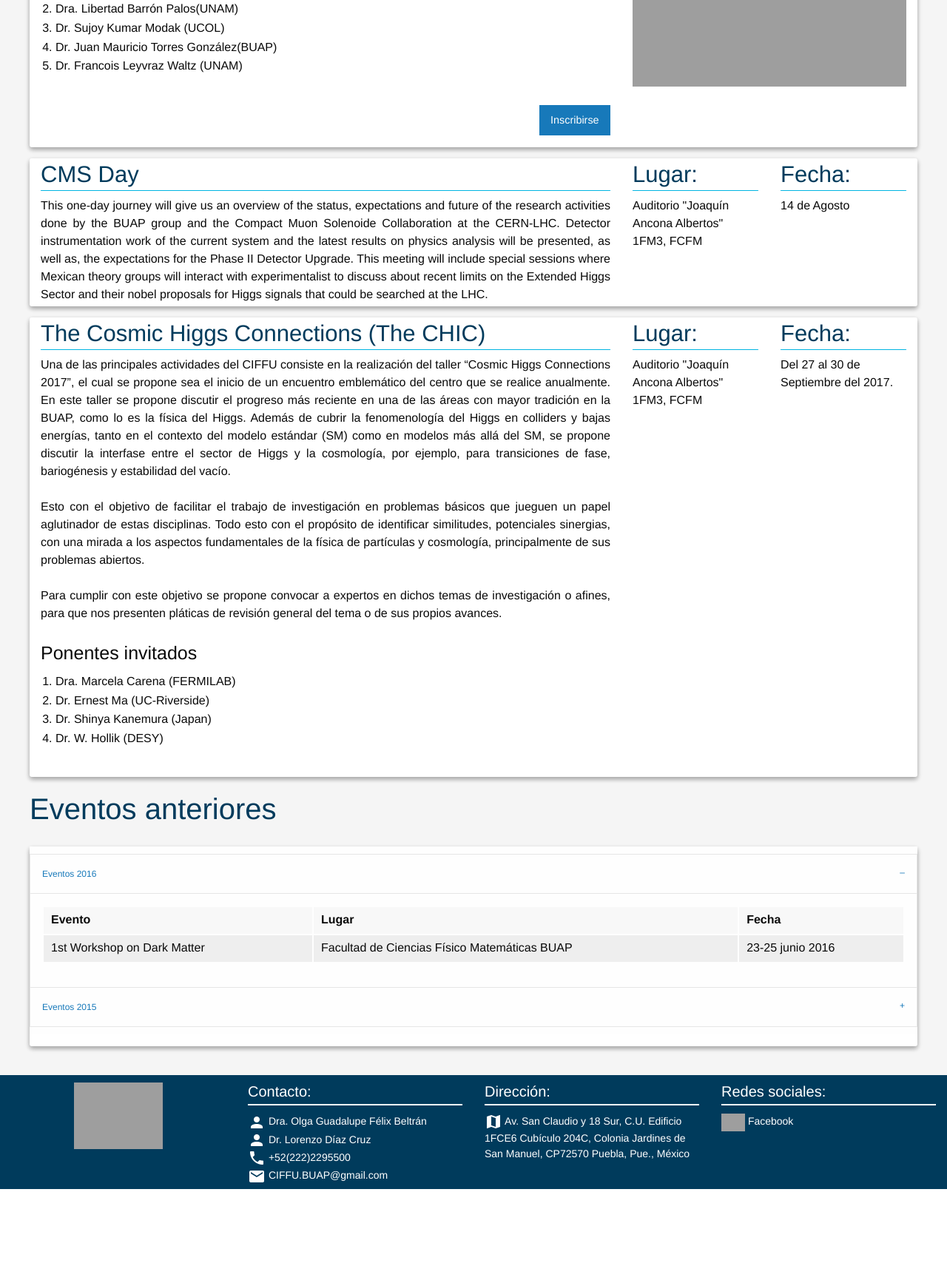
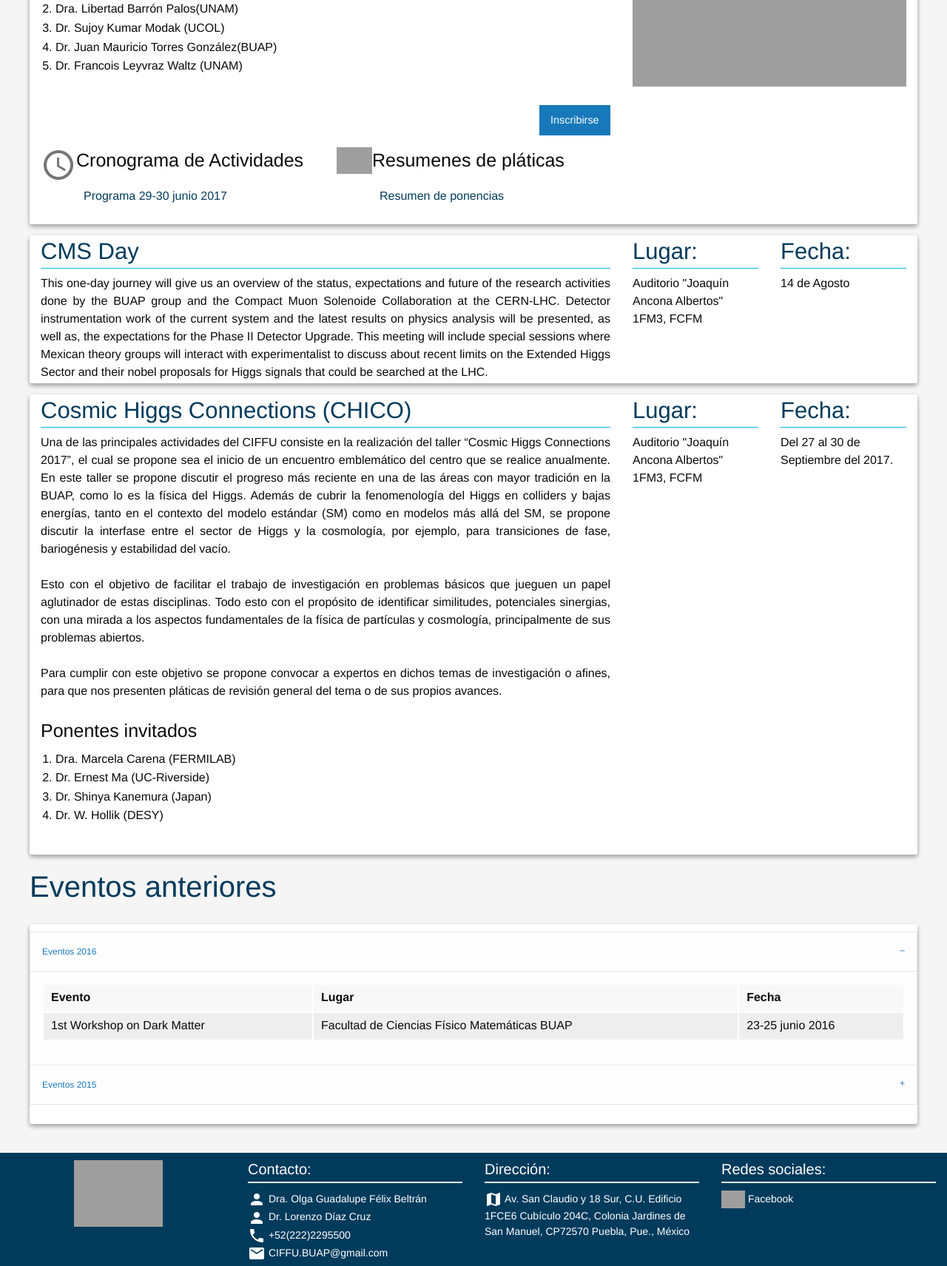
Before and after one commit to CIFFU/codigo-fuente, a PHP site: page /eventos.php in a window 1280 px wide. Shown: the part 606-2317 px from the top of the page at 74% size. Before the commit the page ends 2213 px from the top, so only its background shows below. Run offline with PHP 8.4, Linux system fonts and the light colour scheme; grey boxes are pictures that could not be loaded.

Commit message:
Cuarta revision

```diff
--- a/eventos.php
+++ b/eventos.php
@@ -31,9 +31,38 @@ Para cumplir con este objetivo se propone convocar a expertos en dichos temas de
                 <br>
       <a href="https://docs.google.com/forms/d/e/1FAIpQLSeJfCLCaTeswTYhIkJxRfu1G0ztDQo5JlXxWxRBY75aFVf_gA/viewform" target="_blank" class="button float-right">Inscribirse</a>
 
+      <div class="row small-up-12 medium-up-2 large-up-2">
+        <div class="column">
+          <div class="lugar-evento">
+            <div class="icono-evento">
+            <img src="assets/iconos/clock-icon-dark.png">
+            </div>
 
+            <div class="contenido-bloque-evento">
+              <h4>Cronograma de Actividades</h4>
+              <p>
+                <a href="archivos/The-Quantum-Universe-programaFIN.pdf">Programa 29‑30 junio 2017</a>
+              </p>
+            </div>
 
+          </div>
+        </div>
+        <div class="column">
+          <div class="lugar-evento">
+            <div class="icono-evento">
+            <img src="assets/iconos/clip-icon.png">
+            </div>
 
+            <div class="contenido-bloque-evento">
+              <h4>Resumenes de pláticas</h4>
+              <p>
+                <a href="archivos/Abstract-QuantumUniverse.pdf">Resumen de ponencias</a>
+              </p>
+            </div>
+
+          </div>
+        </div>
+      </div>
 
   </div>
 
@@ -105,7 +134,7 @@ This meeting will  include special sessions where Mexican theory groups will int
 
 <div class="row tarjeta bloque-evento">
   <div class="small-12 medium-8 large-8 column  text-justify ">
-    <h3>The Cosmic Higgs Connections (The CHIC)</h3>
+    <h3>Cosmic Higgs Connections (CHICO)</h3>
 
     Una de las principales actividades del CIFFU consiste en la realización del taller “Cosmic Higgs Connections 2017”, el cual se propone sea el inicio de un encuentro emblemático del centro que se realice anualmente. En este taller se propone discutir el progreso más reciente en una de las áreas con mayor tradición en la BUAP, como lo es la física del Higgs.
 Además de cubrir la fenomenología del Higgs en colliders y bajas energías, tanto en el contexto del modelo estándar (SM) como en modelos más allá del SM, se propone discutir la interfase entre el sector de Higgs y la cosmología, por ejemplo, para transiciones de fase, bariogénesis y estabilidad del vacío.
--- a/index.php
+++ b/index.php
@@ -207,7 +207,7 @@ $el.hover(stop, anim);
             </div>
           </div>
           <div class="cuerpo-evento">
-            <h4><a href="eventos.php">The Cosmic Higgs Connections (The CHIC)</a></h4>
+            <h4><a href="eventos.php">Cosmic Higgs Connections (CHICO)</a></h4>
           </div>
         </li>
 
```
Also changed, not shown: 2 other files.
